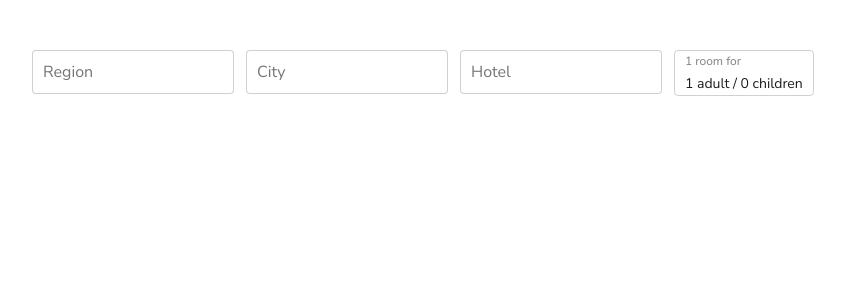
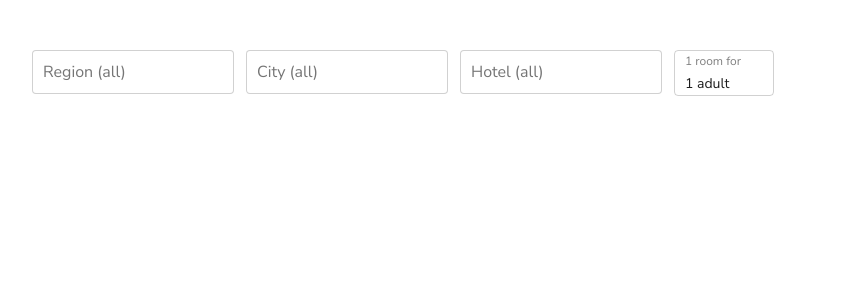
Before and after one commit to bar-min/vite-project-pro, a Vue app: page / in a window 1280 px wide. Shown: the top 300 px of the page, without its empty margins (8-853 px from the left). Built offline with nearby package versions, Linux system fonts and the light colour scheme.

Commit message:
hide children when absent

```diff
--- a/src/components/Reusable/Room/AppRoomField.vue
+++ b/src/components/Reusable/Room/AppRoomField.vue
@@ -39,8 +39,11 @@ const children = computed(() => {
       <span class="room-label">{{ rooms }} {{ roomSuffixes[pr.select(rooms)] }} for </span>
       <span class="guests-label">
         {{ adults }} {{ adultSuffixes[pr.select(adults)] }}
-        /
-        {{ children }} {{ childSuffixes[pr.select(children)] }}
+
+        <template v-if="children">
+          /
+          {{ children }} {{ childSuffixes[pr.select(children)] }}
+        </template>
       </span>
     </div>
 
@@ -64,6 +67,7 @@ const children = computed(() => {
   border: 1px solid hsla(0, 0%, 11%, 0.2);
   border-radius: 4px;
   padding: 0 10px;
+  min-width: 100px;
   max-width: 150px;
 }
 
--- a/src/views/HomeView.vue
+++ b/src/views/HomeView.vue
@@ -6,9 +6,9 @@ import AppRoomField from '@/components/Reusable/Room/AppRoomField.vue'
 <template>
   <main>
     <div :class="$style.wrapper">
-      <AppAutocomplete placeholder="Region" :list="['Red', 'Orange', 'Green', 'Yellow']" />
-      <AppAutocomplete placeholder="City" :list="['Red', 'Orange', 'Green', 'Yellow']" />
-      <AppAutocomplete placeholder="Hotel" :list="['Red', 'Orange', 'Green', 'Yellow']" />
+      <AppAutocomplete placeholder="Region (all)" :list="['Red', 'Orange', 'Green', 'Yellow']" />
+      <AppAutocomplete placeholder="City (all)" :list="['Red', 'Orange', 'Green', 'Yellow']" />
+      <AppAutocomplete placeholder="Hotel (all)" :list="['Red', 'Orange', 'Green', 'Yellow']" />
       <AppRoomField />
     </div>
   </main>
```
